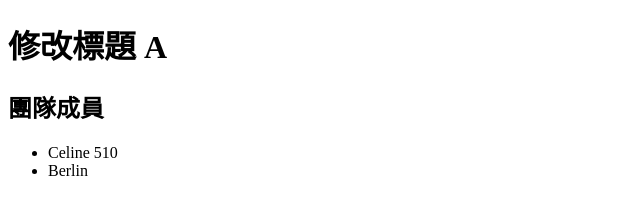
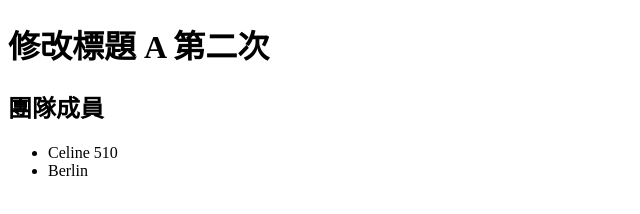
Before and after one commit to 3qberlin/target1, a plain HTML site: page index.html in a window 1280 px wide. Shown: the whole page, without its empty margins (0-640 px from the left). Drawn offline with Linux system fonts and the light colour scheme.

Commit message:
修改 h1 文字，增加 A 資訊

```diff
--- a/index.html
+++ b/index.html
@@ -6,7 +6,7 @@
   <title>再次再次修改 title</title>
 </head>
 <body>
-  <h1>修改標題 A</h1>
+  <h1>修改標題 A 第二次</h1>
   <h2>團隊成員</h2>
   <ul>
     <li>Celine 510</li>
```
